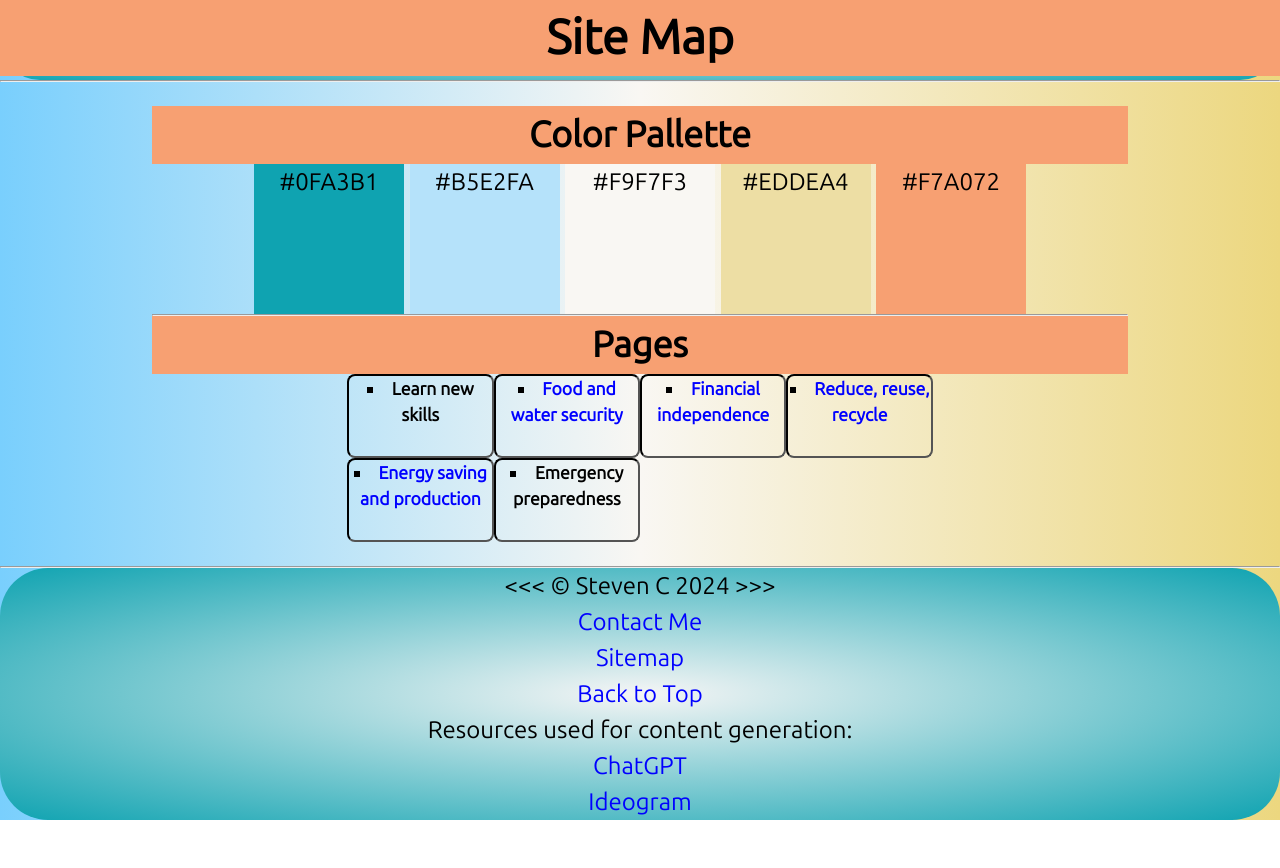
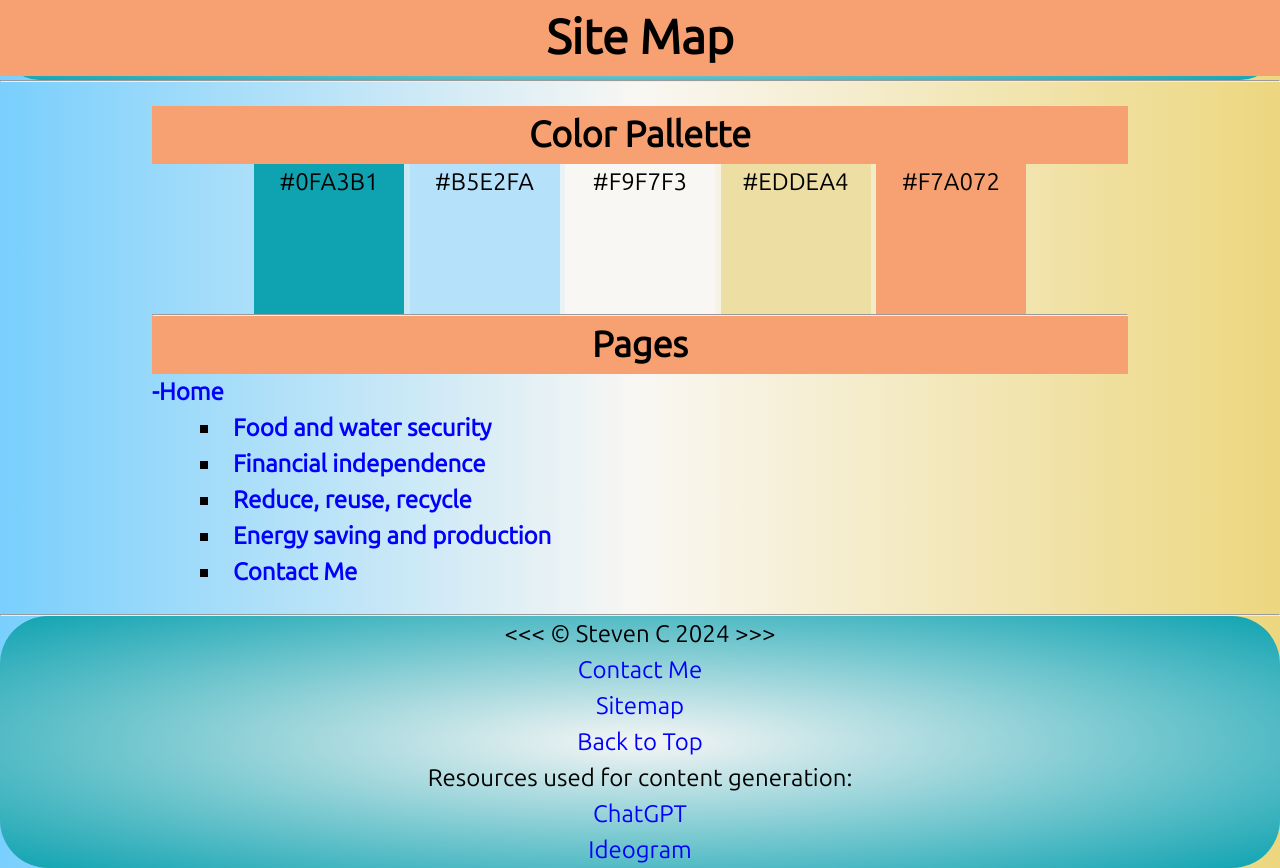
Before and after one commit to CIT85/stevenc-pub, a plain HTML site: page project/final/site.html in a window 1280 px wide. Before the commit the page ends 820 px from the top, so only its background shows below. Drawn offline with Linux system fonts and the light colour scheme.

Commit message:
fixed sitemap page layout

```diff
--- a/project/final/css/style.css
+++ b/project/final/css/style.css
@@ -59,6 +59,12 @@ ol{
   list-style-position: inside;
 }
 
+.left_align{
+  list-style-position:inside;
+  text-align: left;
+  padding-left: 3rem;
+}
+
 /* orange background with the full with of parent container */
 h1, h2{
   background-color:#F7A072;
@@ -72,6 +78,9 @@ h3{
   padding:2px;
   margin-left: 20%;
   margin-right: 20%;
+}
+h4{
+  text-align: left;
 }
 
 /* anchor link styling */
--- a/project/final/site.html
+++ b/project/final/site.html
@@ -34,25 +34,22 @@
         </section>
         <hr>
         <h2>Pages</h2>
-        <ul class="container_menu">
-          <li class="menu_box">
-            <strong>Learn new skills</strong>
-          </li>
-          <li class="menu_box">
+          <h4><a href="index.html">-Home</a></h4>
+        <ul>
+          <li class="left_align">
             <a href="gardening.html"><strong>Food and water security</strong></a>
           </li>
-          <li class="menu_box">
+          <li class="left_align">
             <a href="finance.html"><strong>Financial independence</strong></a>
           </li>
-          <li class="menu_box">
+          <li class="left_align">
             <a href="recycling.html"><strong>Reduce, reuse, recycle</strong></a>
           </li>
-          <li class="menu_box">
+          <li class="left_align">
             <a href="energy.html"><strong>Energy saving and production</strong></a>
           </li>
-          <li class="menu_box">
-            <strong>Emergency preparedness</strong>
-            <!-- <a href="about.html">About me</a> -->
+          <li class="left_align">
+            <a href="contact.html"><strong>Contact Me</strong></a>
           </li>
         </ul>
     </main>
```
Also changed, not shown: project/final/contact.html (+1 -1 lines).
